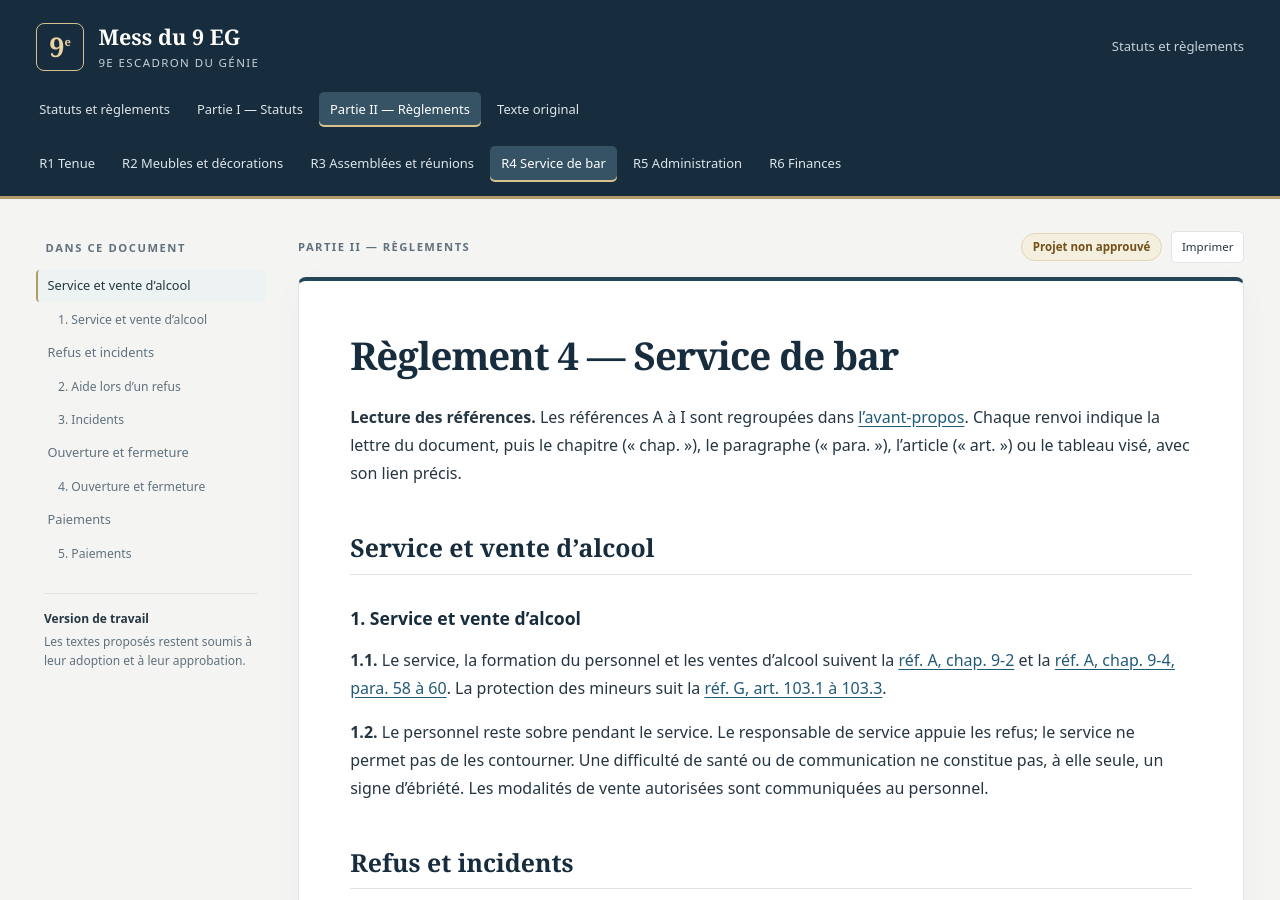
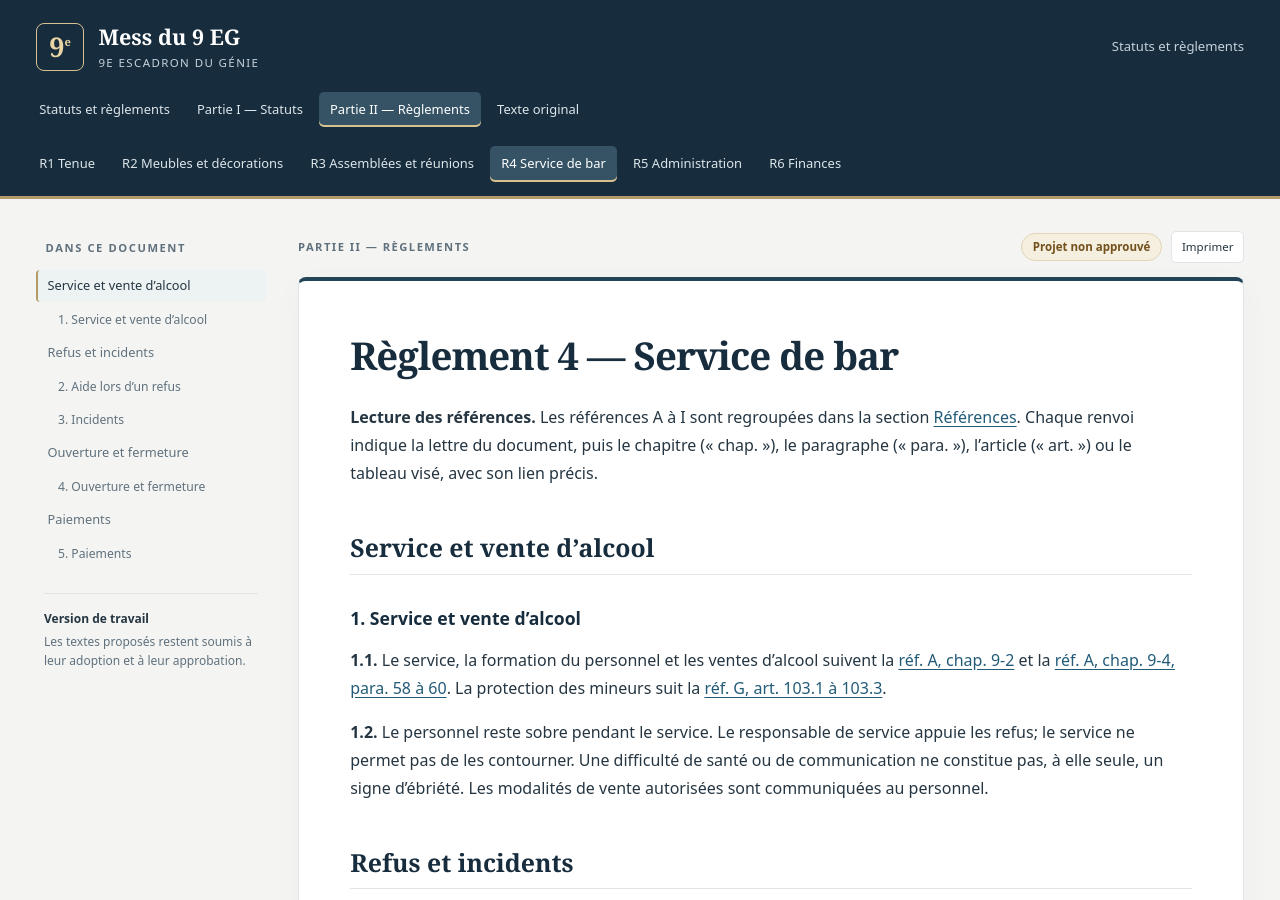
Before and after one commit to shocktubeM81/mess-9eg, a Jekyll site: the page built from versions/2026-10-28-v0.2/R4-proposition.md, in a window 1280 px wide and 900 px high. Built offline with Jekyll 4.4.1, drawn with Linux system fonts in a browser that asks for light colours.

Commit message:
Placer les références avant l’avant-propos et dater les liens

```diff
--- a/_includes/conventions-references.md
+++ b/_includes/conventions-references.md
@@ -1 +1 @@
-**Lecture des références.** Les références A à I sont regroupées dans [l’avant-propos]({{ '/' | relative_url }}#references). Chaque renvoi indique la lettre du document, puis le chapitre (« chap. »), le paragraphe (« para. »), l’article (« art. ») ou le tableau visé, avec son lien précis.
+**Lecture des références.** Les références A à I sont regroupées dans la section [Références]({{ '/' | relative_url }}#references). Chaque renvoi indique la lettre du document, puis le chapitre (« chap. »), le paragraphe (« para. »), l’article (« art. ») ou le tableau visé, avec son lien précis.
```
Also changed, not shown: _includes/avant-propos.md (+0 -15 lines), _includes/references.md (added, +16 -0 lines), index.md (+2 -0 lines).
